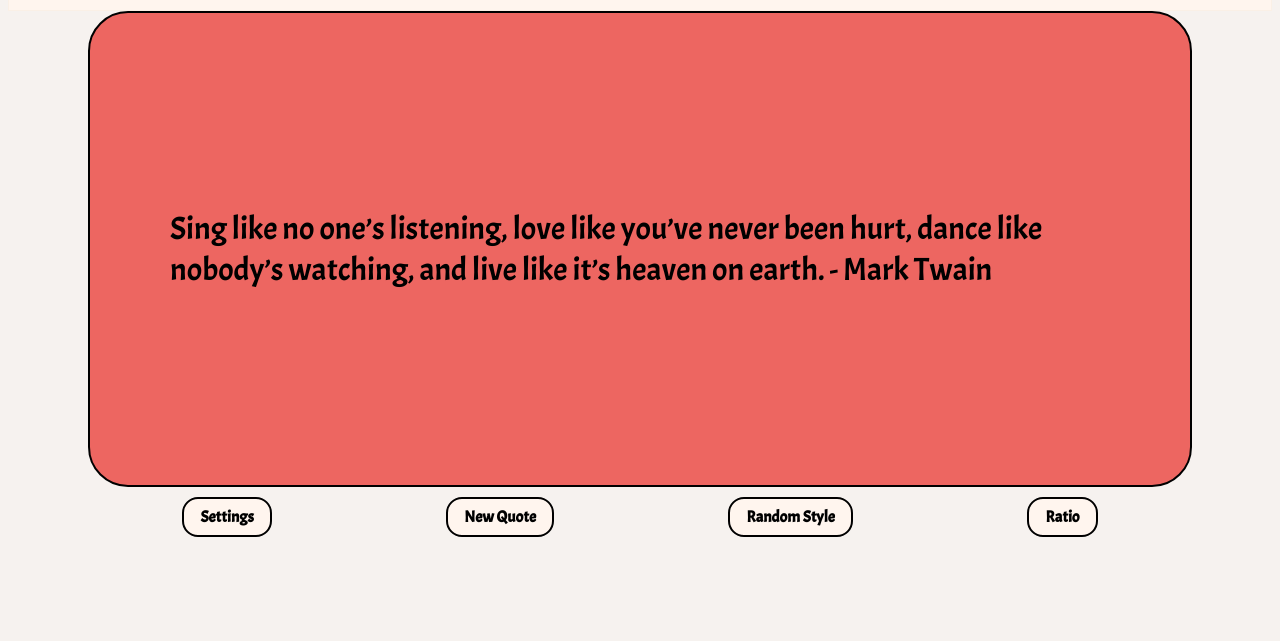
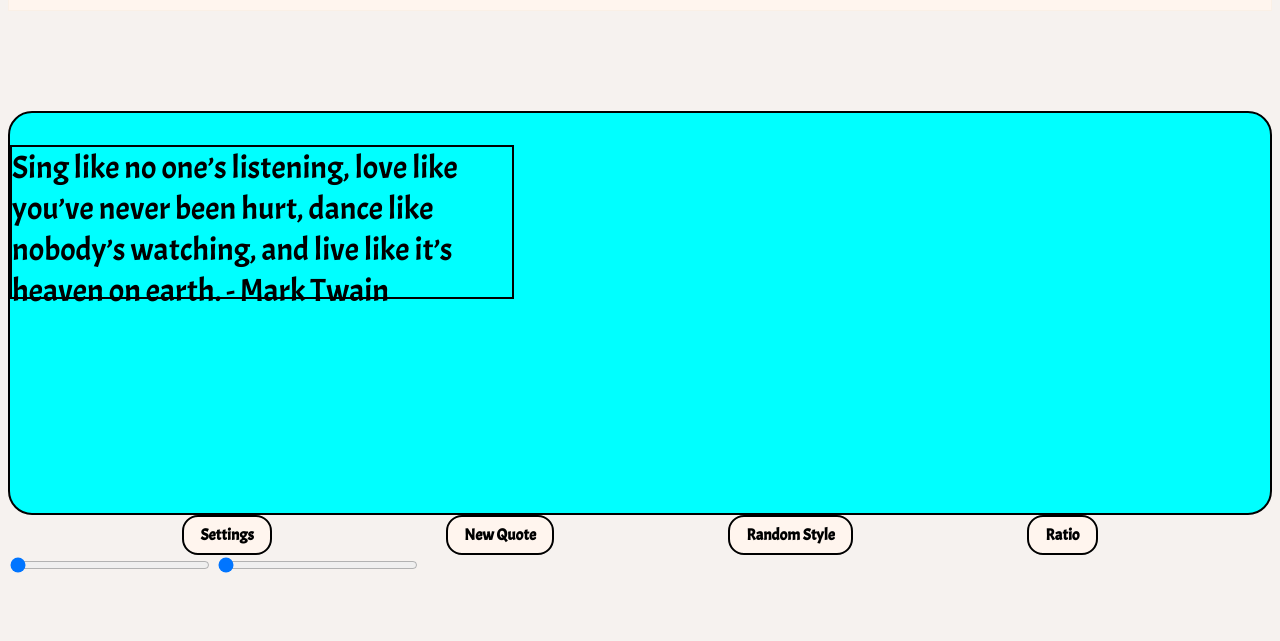
Before and after one commit to Lineles/quoteGenerator, a plain HTML site: page index.html in a window 1280 px wide. Shown: the part 91-732 px from the top of the page. Drawn offline with nearby package versions, Linux system fonts and the light colour scheme.

Commit message:
addet position function

```diff
--- a/index.html
+++ b/index.html
@@ -138,8 +138,12 @@
             </div>
         </div>
 
-
-
+        <div>
+            <form id="input">
+                <input type="range" name="left-right" id="left-right" step="1" value="0" min="0" max="300"  onChange="xAxis()" style="width:200px;" placeholder="left-right"/>
+                <input type="range" name="up-Down" id="up-Down" step="1" value="0" min="0" max="180"  onChange="yAxis()" style="width:200px;" placeholder="up-Down"/>
+            </form>
+        </div>
 
         <div class="aspect-ratio-menu" id="ratio">
             <h2 class="setings-heading">Ratio for:</h2>
--- a/index.js
+++ b/index.js
@@ -191,3 +191,27 @@ function changeRatio(input) {
                 ratio.style.width = "1350px";
         }
 }
+
+//------//
+// Quote Position Function
+//------//
+
+function xAxis(){
+        const x = document.getElementById("left-right").value;
+            const image = document.getElementById("quote").style;
+            image.left = x +"px";
+
+        const boxWith = document.getElementById("quote-background-flex").style.width;
+        const range = document.getElementById("left-right");
+
+        xRrange.max = (boxWith  )+ "px" ;
+
+    }
+
+    function yAxis(){
+        const x = document.getElementById("up-Down").value;
+            const image = document.getElementById("quote").style;
+            image.top = x +"px";
+
+    ;
+    }
--- a/style.css
+++ b/style.css
@@ -71,26 +71,38 @@ button {
 }
 
   #quote-background-flex{
-    display: flex;
+    /* display: flex;
     justify-content: center;
     align-items: center;
     background-color: #ED6661;
     margin-bottom: 10px;
     border: solid 2px var(--primary-black-color);
     border-radius: 40px;
-    padding: 36px 0;
+    padding: 36px 0; */
     height: 400px; /**(important for index.js)**/
     width: 1350px; /**(important for index.js)**/
-    margin-left: 80px;
-    margin-right: 80px;
+    /* margin-left: 80px;
+    margin-right: 80px;  */
+    position: relative;
+    margin-top: 100px;
+    background-color: aqua;
+    border: solid black 2px;
+    border-radius: 24px;
   }
 
   #quote{
+          display: block;
+          width: 500px;
+          height: 150px;
+          border: solid black 2px;
+          position: absolute;
+          top: 0;
+          left: 0;
     font-style: normal; /**(important for index.js)**/
     font-weight: normal; /**(important for index.js)**/
     text-decoration: none; /**(important for index.js)**/
     font-size: 32px; /**(important for index.js)**/
-    padding: 80px;
+    /* padding: 80px; */
   }
 
 
```
